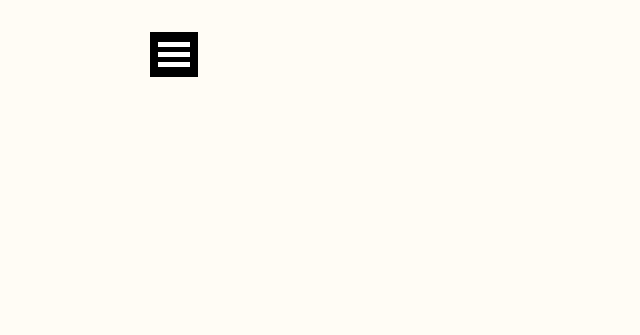
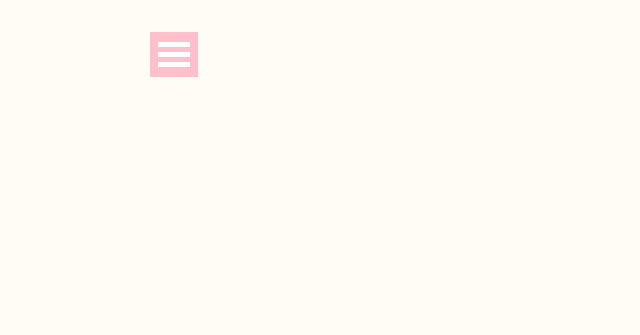
Before and after one commit to dhanushika/Test-Repository, a plain HTML site: page index.html in a window 1280 px wide. Shown: the whole page, without its empty margins (0-640 px from the left). Drawn offline with nearby package versions, Linux system fonts and the light colour scheme.

Commit message:
change button color to pink

```diff
--- a/css/component.css
+++ b/css/component.css
@@ -770,7 +770,7 @@ All this is done for any sub-level being entered.
 /* Demo 1 */
 .demo-1 .dl-menuwrapper button {
 	//background: #c62860;
-	background: #000;
+	background: pink;
 }
 
 .demo-1 .dl-menuwrapper button:hover,
```
